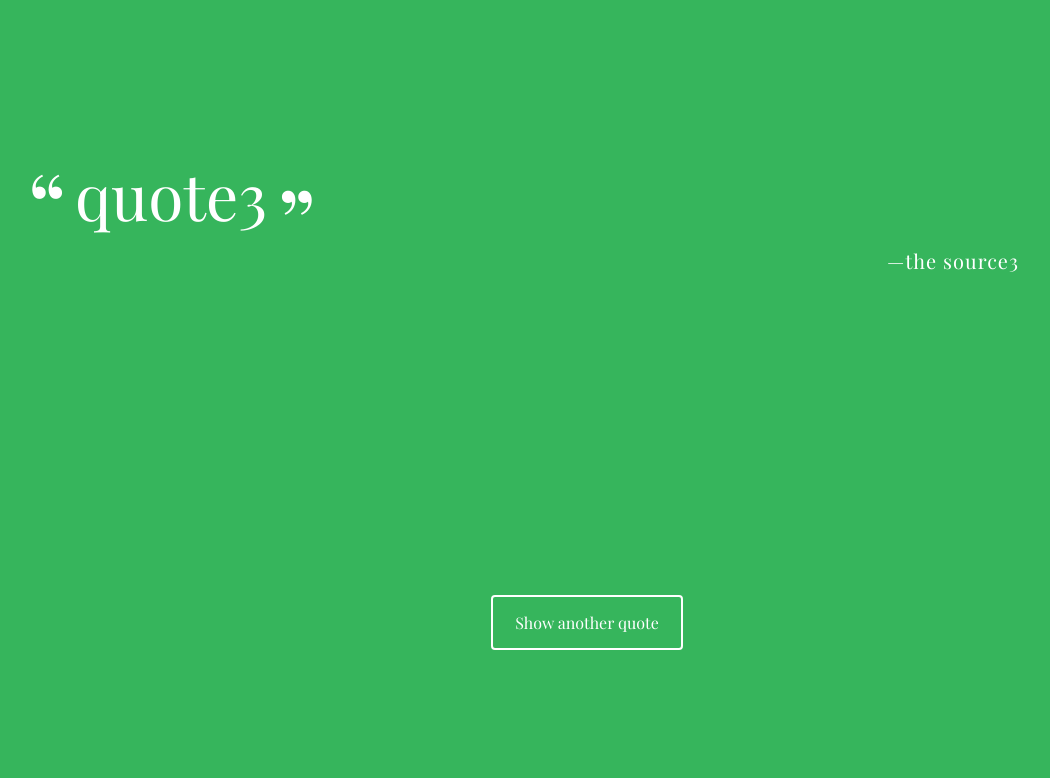
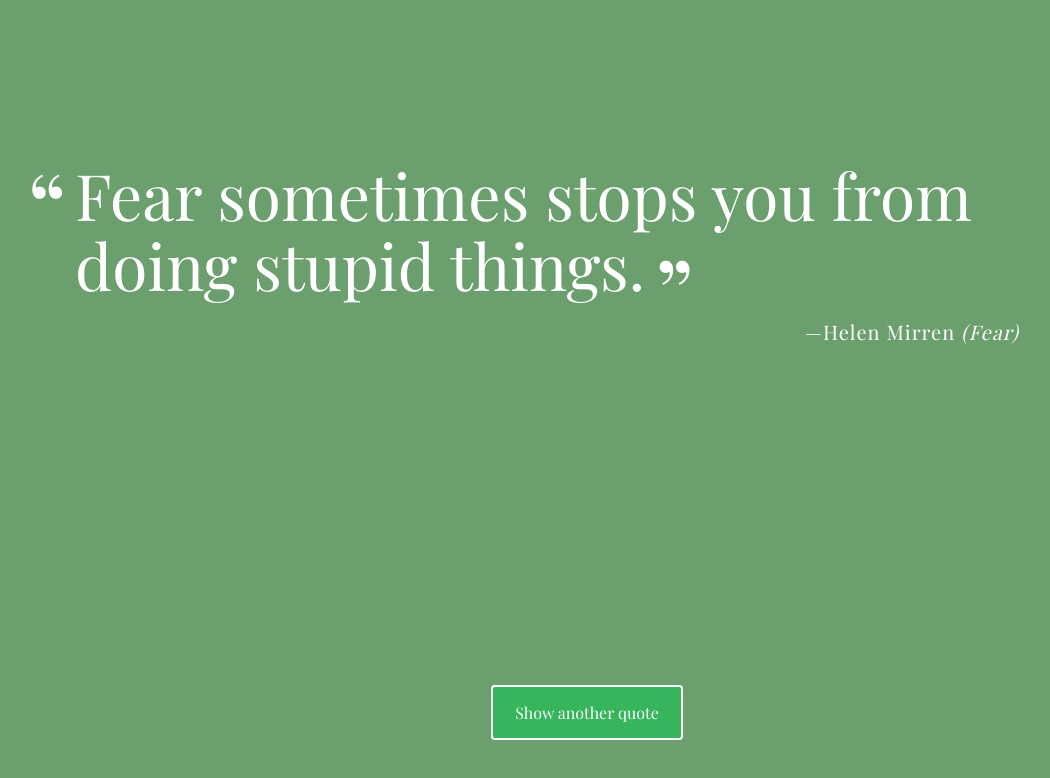
Before and after one commit to debs-obrien/FullStack_JavaScript_Project1_Quote-Generator, a plain HTML site: page index.html in a window 1280 px wide. Both pictures are taken after a click on the button "Show another quote". Shown: the whole page, without its empty margins (53-1103 px from the left). Drawn offline with nearby package versions, Linux system fonts and the light colour scheme; a web font is replaced by a local one.

Commit message:
finished working version

```diff
--- a/css/styles.css
+++ b/css/styles.css
@@ -56,6 +56,16 @@ body {
   content: ", ";
   font-style: normal;
 }
+.tag{
+  font-size:1em;
+  font-style:italic;
+}
+.tag:before {
+  content: " (";
+}
+.tag:after {
+  content: ")";
+}
 
 #loadQuote {
   position: fixed;
@@ -63,7 +73,7 @@ body {
   display: inline-block;
   left: 50%;
   margin-left: -6em;
-  bottom: 150px;
+  bottom: 60px;
   border-radius: 4px;
   border: 2px solid #fff;
   color: #fff;
--- a/index.html
+++ b/index.html
@@ -7,13 +7,16 @@
   <link rel="stylesheet" href="css/normalize.css">
   <link rel="stylesheet" href="css/styles.css">
 </head>
-<body>
-  <div class="container">
-    <div id="quote-box">
+<body onload="autoQuote();">
+<div class="container">
+  <div id="quote-box">
+    <p class="quote">You can do anything but not everything</p>
+    <p class="source">David Allen<span class="citation">Making It All Work</span><span class="year">2009</span></p>
+  </div>
+  <button id="loadQuote">Show another quote</button>
+</div>
+<script src="js/quotes.js"></script>
+<script src="js/script.js"></script>
 
-    </div>
-    <button id="loadQuote">Show another quote</button>
-  </div>
-  <script src="js/script.js"></script>
 </body>
 </html>
--- /dev/null
+++ b/js/quotes.js
@@ -0,0 +1,45 @@
+//list of quotes with their values
+var quotes = [
+    quote1 = {
+        quote: "Democracy substitutes election by the incompetent many for appointment by the corrupt few.",
+        source: "George Bernard Shaw",
+        citation: "Man and Superman - \"Maxims for Revolutionists\"",
+        year: 1903,
+        tag: "Democracy"
+    },
+    quote2 = {
+        quote: "Abundance is, in large part, an attitude.",
+        source: "Sue Patton Thoele",
+        tag: "Life"
+    },
+    quote3 = {
+        quote: "Love is, above all else, the gift of oneself.",
+        source: "Jean Anouilh",
+        year: 1910,
+        tag: "Love"
+    },
+    quote4 = {
+        quote: "Human beings are perhaps never more frightening than when they are convinced beyond doubt that they are right.",
+        source: "Laurens Van der Post",
+        citation: "The Lost World of the Kalahari",
+        year: 1958,
+        tag: "Life"
+    },
+    quote5 = {
+        quote: "Let no one ever come to you without leaving better and happier.",
+        source: "Mother Teresa",
+        year: 1997,
+        tag: "Love"
+    },
+    quote6 = {
+        quote: "Fear sometimes stops you from doing stupid things.",
+        source: "Helen Mirren",
+        tag: "Fear"
+    },
+    quote7 = {
+        quote: "Success is relative. It is what we can make of the mess we have made of things.",
+        source: "T. S. Eliot",
+        year: 1888,
+        tag: "Life"
+    }
+];
--- a/js/script.js
+++ b/js/script.js
@@ -1,60 +1,79 @@
-// event listener to respond to "Show another quote" button clicks
-// when user clicks anywhere on the button, the "printQuote" function is called
+var usedQuotes=[];
 
-
-var quotes = [
-    quote1 = {
-        quote: "quote1",
-        source: "the source",
-        citation: "from",
-        year: 1934
-    },
-    quote2 = {
-        quote: "quote2",
-        source: "the source2",
-        citation: "from me",
-        year: 1934
-    },
-    quote3 = {
-        quote: "quote3",
-        source: "the source3"
-    }
-];
-var randomNum;
-var selectedQuote;
-var randomQuote;
-var printHTML = '';
 //get a random number between 2 numbers
 function getRandomInt(min, max) {
     min = Math.ceil(min);
     max = Math.floor(max);
     return Math.floor(Math.random() * (max - min)) + min;
 }
+
 //get random quote
 function getRandomQuote(){
     //get a random num using the getRandomInit function between 0 and the length of the array
-    randomNum = getRandomInt(0, quotes.length);
+    var randomNum = getRandomInt(0, quotes.length);
     //choose a random quote and return
-    selectedQuote = quotes[randomNum];
-    return selectedQuote;
+    var randomQuote = quotes[randomNum];
+
+    //push the random quote into the used quote array
+    var usedQuote = usedQuotes.push(randomQuote);
+
+    // now remove that value from the original array
+    quotes.splice(randomNum, 1);
+
+    //when the original array has no more quotes let it equal to the used quotes
+    //so that we can print quotes again and set the used quotes to an empty array
+    if(quotes.length === 0){
+        quotes = usedQuotes;
+        usedQuotes = [];
+    }
+    //print out the number of the quote to check for repitition
+    console.log(usedQuote);
+
+    //return the randomQuote so we can use it when we call the function
+    return randomQuote;
 }
+
+// auto change the quote every minute
+function autoQuote(){
+    var intervalID = window.setInterval(printQuote, 30000);
+}
+
+//change bg color of body
+function changeColor(){
+    //make the colors equal to a random number using function above
+    var red = getRandomInt(0, 256)
+    var green = getRandomInt(0, 256)
+    var blue = getRandomInt(0, 256)
+    var bgColor = 'rgb(' + red + ',' + green + ',' + blue + ')';
+
+    //make the body equal to the background color
+    document.body.style.backgroundColor = bgColor;
+}
+
+//printQuote calls the getRandomQuote function and stores the returned quote object in a variable
 function printQuote(){
-    //printQuote calls the getRandomQuote function and stores the returned quote object in a variable
-    randomQuote = getRandomQuote();
-    printHTML = '<p class="quote">' + selectedQuote.quote + '</p>';
+    var selectedQuote = getRandomQuote();
+
+    //call the change color function so bgcolor changes each time
+    changeColor();
+
+    //print the quote
+    var printHTML = '<p class="quote">' + selectedQuote.quote + '</p>';
     printHTML += '<p class="source">' + selectedQuote.source;
+
+        //if the quote has citation or year then print that too
         if(selectedQuote.citation){
             printHTML += '<span class="citation">' + selectedQuote.citation + '</span>';
         }
         if(selectedQuote.year){
             printHTML += '<span class="year">' + selectedQuote.year + '</span>';
         }
+
+    printHTML += '<span class="tag">' + selectedQuote.tag + '</span>';
     printHTML += '</p>';
+
+    //change the innerHTML of quote-box to show the new quote
     document.getElementById('quote-box').innerHTML = printHTML;
-    //console.log(printHTML)
-    //printQuote constructs a string containing the different properties of the quote object using the following HTML template:
-    //printQuote doesn't add a for a missing citation or a if the year property is missing
-    //printQuote displays the final HTML string to the page. You can use this JS snippet to accomplish that: document.getElementById('quote-box').innerHTML
 }
 
 document.getElementById('loadQuote').addEventListener("click", printQuote, false);
```
